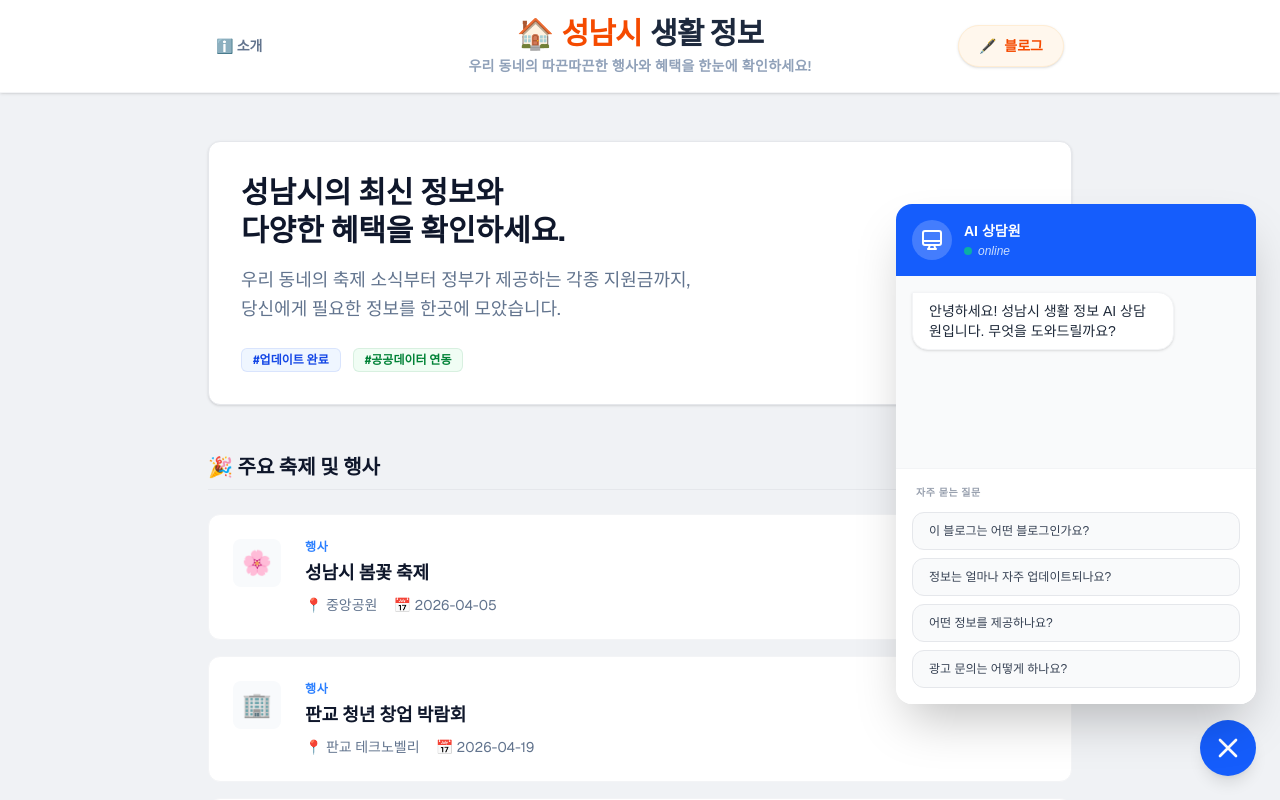
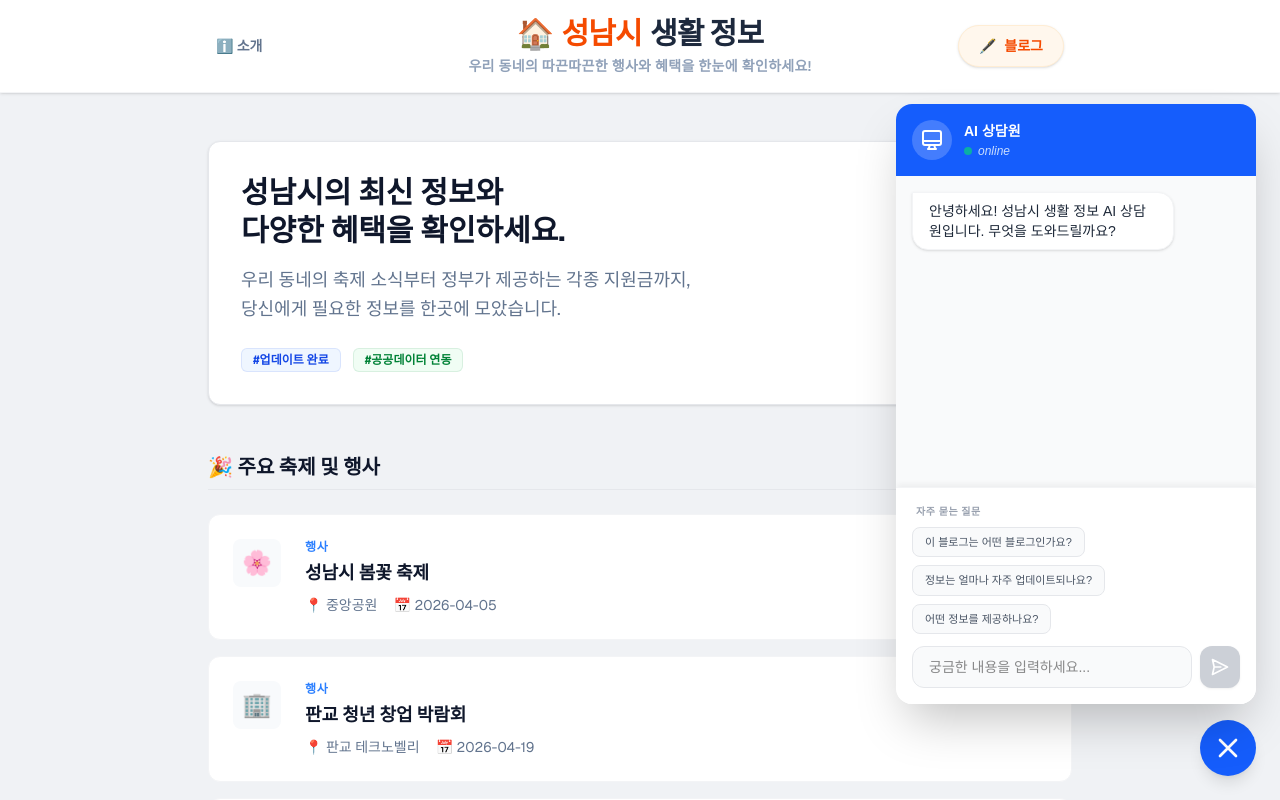
Before and after one commit to 9hiro9/my-local-info, a Next.js app: page / in a window 1280 px wide. Both pictures are taken after a click on the button "채팅 상담 열기". Shown: the top 800 px of the page. Built offline with nearby package versions, Linux system fonts and the light colour scheme; no server answers.

Commit message:
feat: Workers AI 연동 및 챗봇 텍스트 입력 기능 추가

```diff
--- a/src/components/ChatBot.tsx
+++ b/src/components/ChatBot.tsx
@@ -18,6 +18,8 @@ export default function ChatBot() {
       text: '안녕하세요! 성남시 생활 정보 AI 상담원입니다. 무엇을 도와드릴까요?',
     },
   ]);
+  const [inputValue, setInputValue] = useState('');
+  const [isLoading, setIsLoading] = useState(false);
   const messagesEndRef = useRef<HTMLDivElement>(null);
 
   const scrollToBottom = () => {
@@ -29,15 +31,61 @@ export default function ChatBot() {
   }, [messages, isOpen]);
 
   const handleQuestionClick = (question: string, answer: string) => {
-    // 유저 질문 추가
     const userMsg: Message = { id: Date.now(), sender: 'user', text: question };
     setMessages((prev) => [...prev, userMsg]);
 
-    // 약간의 딜레이 후 AI 답변 추가
     setTimeout(() => {
       const botMsg: Message = { id: Date.now() + 1, sender: 'bot', text: answer };
       setMessages((prev) => [...prev, botMsg]);
     }, 500);
+  };
+
+  const handleSendMessage = async (e: React.FormEvent) => {
+    e.preventDefault();
+    if (!inputValue.trim() || isLoading) return;
+
+    const userText = inputValue.trim();
+    setInputValue('');
+
+    // 유저 메시지 추가
+    const userMsg: Message = { id: Date.now(), sender: 'user', text: userText };
+    setMessages((prev) => [...prev, userMsg]);
+
+    setIsLoading(true);
+
+    try {
+      const response = await fetch('/api/chat', {
+        method: 'POST',
+        headers: { 'Content-Type': 'application/json' },
+        body: JSON.stringify({ message: userText }),
+      });
+
+      if (!response.ok) {
+        throw new Error('Network response was not ok');
+      }
+
+      const data = await response.json();
+
+      // Workers AI 응답 구조에 맞춰 처리 (보통 response 필드에 담김)
+      const botText = data.response || data.result?.response || "죄송합니다. 답변을 가져오지 못했습니다.";
+
+      const botMsg: Message = {
+        id: Date.now() + 1,
+        sender: 'bot',
+        text: botText
+      };
+      setMessages((prev) => [...prev, botMsg]);
+    } catch (error) {
+      console.error('AI 호출 오류:', error);
+      const errorMsg: Message = {
+        id: Date.now() + 1,
+        sender: 'bot',
+        text: "연락 중 에러가 발생했습니다. 잠시 후 다시 시도해 주세요."
+      };
+      setMessages((prev) => [...prev, errorMsg]);
+    } finally {
+      setIsLoading(false);
+    }
   };
 
   return (
@@ -61,7 +109,7 @@ export default function ChatBot() {
 
       {/* 채팅창 */}
       <div
-        className={`fixed bottom-24 right-6 w-[360px] max-w-[calc(100vw-48px)] h-[500px] max-h-[calc(100vh-120px)] bg-white rounded-2xl shadow-2xl flex flex-col overflow-hidden transition-all duration-300 ease-in-out sm:w-[360px] sm:h-[500px] ${
+        className={`fixed bottom-24 right-6 w-[360px] max-w-[calc(100vw-48px)] h-[600px] max-h-[calc(100vh-120px)] bg-white rounded-2xl shadow-2xl flex flex-col overflow-hidden transition-all duration-300 ease-in-out sm:w-[360px] sm:h-[600px] ${
           isOpen ? 'opacity-100 translate-y-0 scale-100' : 'opacity-0 translate-y-10 scale-95 pointer-events-none'
         }
         max-sm:bottom-0 max-sm:right-0 max-sm:w-full max-sm:h-full max-sm:max-w-none max-sm:max-h-none max-sm:rounded-none`}
@@ -102,24 +150,58 @@ export default function ChatBot() {
               </div>
             </div>
           ))}
+          {isLoading && (
+            <div className="flex justify-start">
+              <div className="bg-white px-4 py-3 rounded-2xl rounded-tl-none shadow-sm border border-gray-100">
+                <div className="flex gap-1">
+                  <div className="w-1.5 h-1.5 bg-blue-400 rounded-full animate-bounce"></div>
+                  <div className="w-1.5 h-1.5 bg-blue-400 rounded-full animate-bounce [animation-delay:-0.15s]"></div>
+                  <div className="w-1.5 h-1.5 bg-blue-400 rounded-full animate-bounce [animation-delay:-0.3s]"></div>
+                </div>
+              </div>
+            </div>
+          )}
           <div ref={messagesEndRef} />
         </div>
 
-        {/* 질문 버튼 영역 */}
-        <div className="p-4 bg-white border-t border-gray-100">
-          <p className="text-[10px] uppercase font-bold text-gray-400 mb-3 ml-1 tracking-wider">자주 묻는 질문</p>
-          <div className="flex flex-col gap-2">
-            {chatData.map((item, idx) => (
+        {/* 질문 입력 및 버튼 영역 */}
+        <div className="bg-white border-t border-gray-100 overflow-hidden shadow-[0_-4px_6px_-1px_rgba(0,0,0,0.05)]">
+          {/* 추천 질문 */}
+          <div className="p-4 pb-2">
+            <p className="text-[10px] uppercase font-bold text-gray-400 mb-2 ml-1 tracking-wider">자주 묻는 질문</p>
+            <div className="flex flex-wrap gap-2">
+              {chatData.slice(0, 3).map((item, idx) => (
                 <button
                   key={idx}
                   onClick={() => handleQuestionClick(item.question, item.answer)}
-                className="text-left text-xs bg-gray-50 hover:bg-blue-50 hover:text-blue-600 hover:border-blue-200 transition-all py-2.5 px-4 rounded-xl border border-gray-200 text-gray-700 font-medium"
+                  className="text-left text-[11px] bg-gray-50 hover:bg-blue-50 hover:text-blue-600 hover:border-blue-200 transition-all py-1.5 px-3 rounded-lg border border-gray-200 text-gray-600 font-medium"
                 >
                   {item.question}
                 </button>
               ))}
             </div>
           </div>
+
+          {/* 텍스트 입력창 */}
+          <form onSubmit={handleSendMessage} className="p-4 pt-1 flex gap-2">
+            <input
+              type="text"
+              value={inputValue}
+              onChange={(e) => setInputValue(e.target.value)}
+              placeholder="궁금한 내용을 입력하세요..."
+              className="flex-1 bg-gray-50 border border-gray-200 rounded-xl px-4 py-2.5 text-sm focus:outline-none focus:ring-1 focus:ring-blue-500 focus:bg-white transition-all"
+            />
+            <button
+              type="submit"
+              disabled={!inputValue.trim() || isLoading}
+              className="bg-blue-600 text-white p-2.5 rounded-xl disabled:opacity-50 disabled:bg-gray-400 hover:bg-blue-700 transition-colors shadow-sm"
+            >
+              <svg xmlns="http://www.w3.org/2000/svg" className="h-5 w-5 rotate-90" fill="none" viewBox="0 0 24 24" stroke="currentColor">
+                <path strokeLinecap="round" strokeLinejoin="round" strokeWidth={2} d="M12 19l9 2-9-18-9 18 9-2zm0 0v-8" />
+              </svg>
+            </button>
+          </form>
+        </div>
       </div>
     </div>
   );
```
Also changed, not shown: 2 other files (tests, documents, lock files or other folders). Lines whose indentation alone changed are shown as unchanged.
